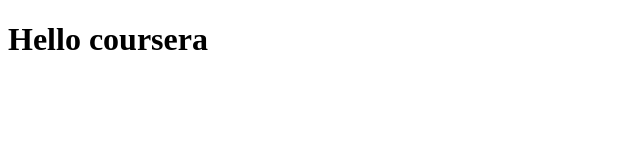
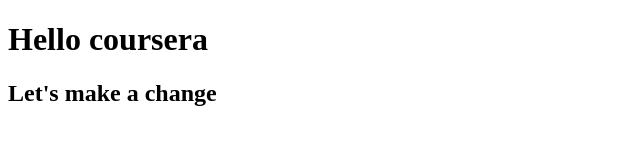
Before and after one commit to cwarner89/coursera-test, a plain HTML site: page site/index.html in a window 1280 px wide. Shown: the whole page, without its empty margins (0-640 px from the left). Drawn offline with Linux system fonts and the light colour scheme.

Commit message:
Addition

```diff
--- a/site/index.html
+++ b/site/index.html
@@ -3,6 +3,7 @@
 <head>
 	<title>Hello coursera</title>
 	<h1>Hello coursera</h1>
+	<h2>Let's make a change</h2>
 </head>
 <body>
 
```
